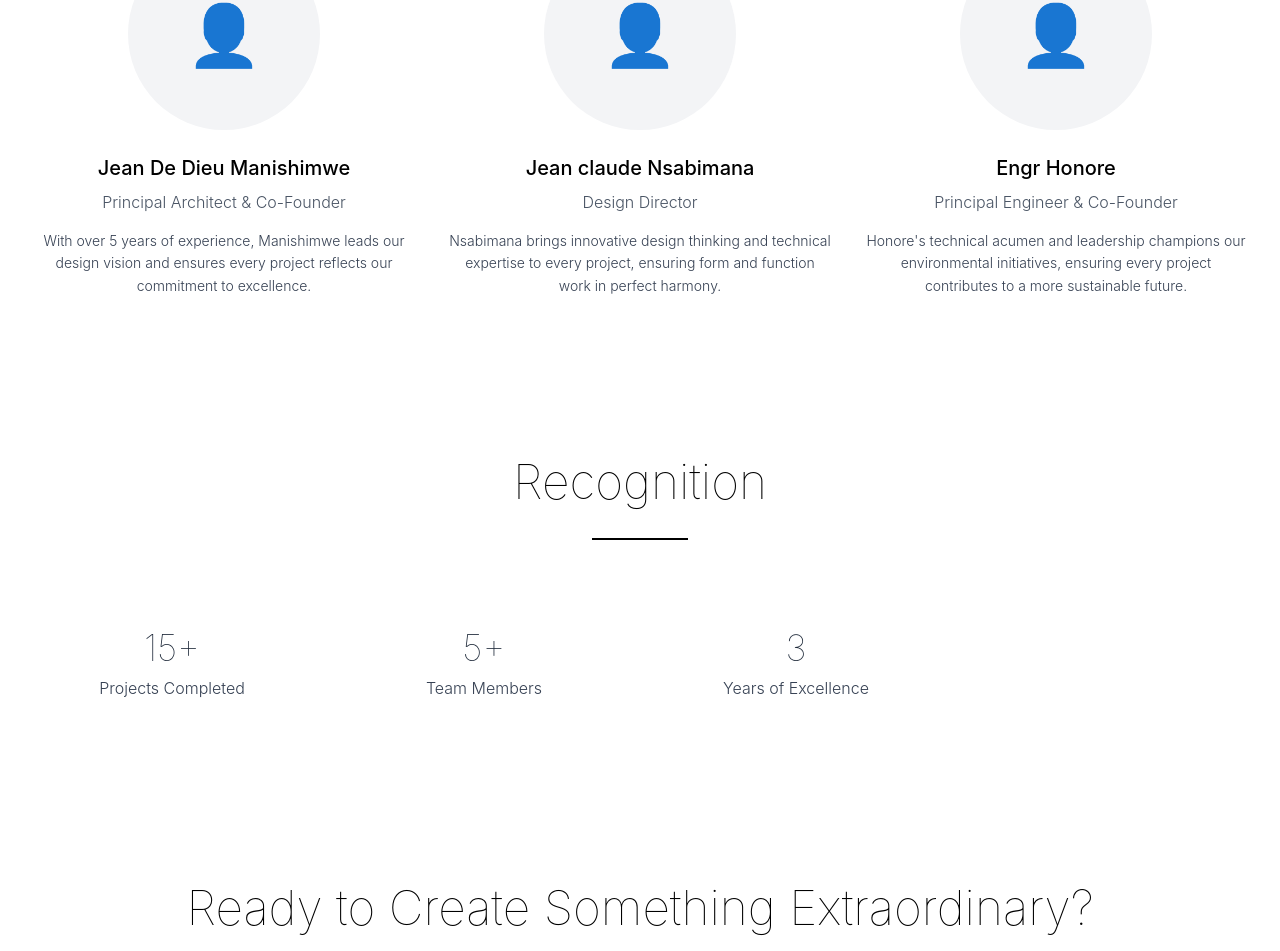
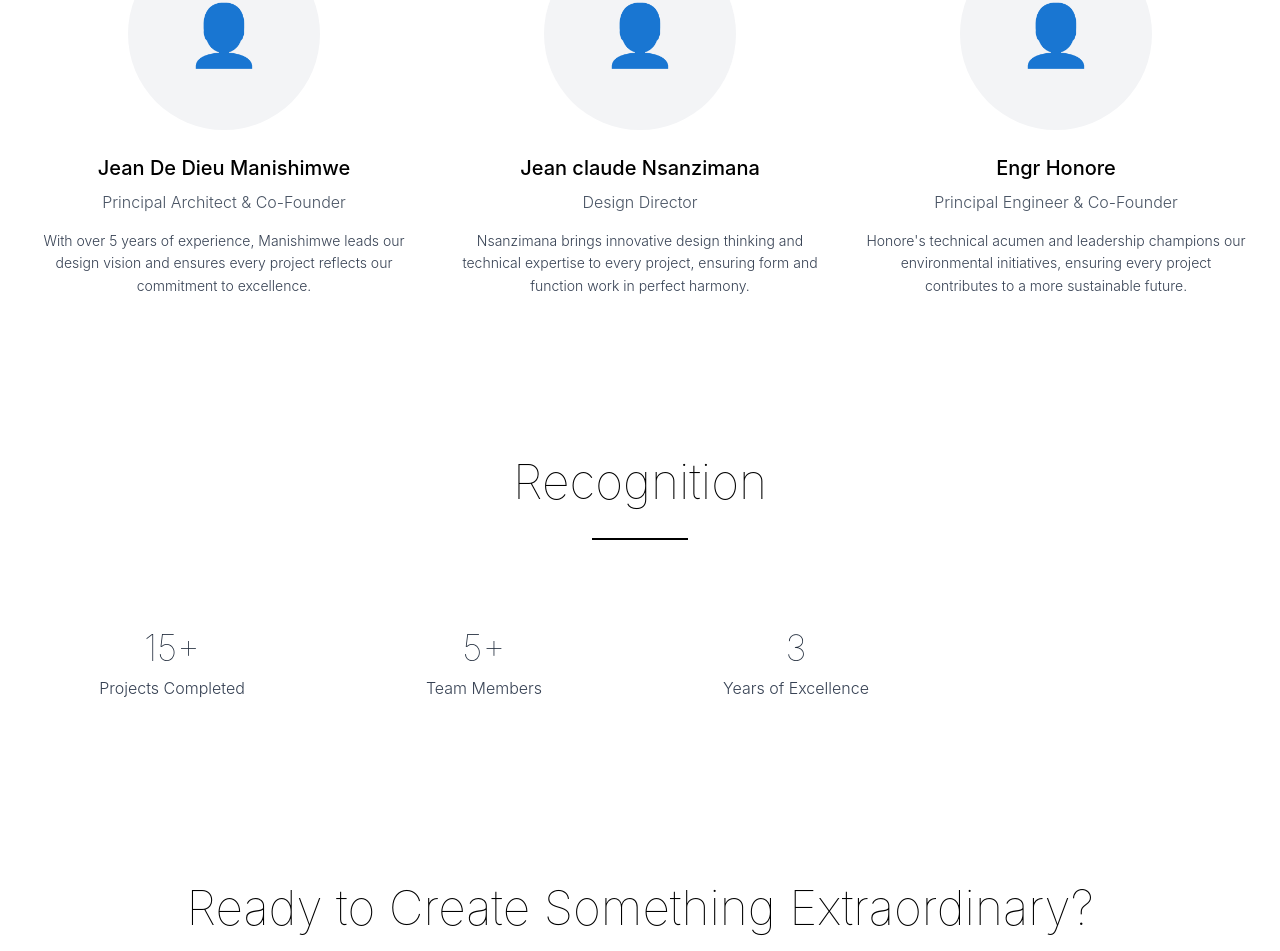
Before and after one commit to benoitabijuru/fact, a Next.js app: page /about-us in a window 1280 px wide. Shown: the part 4162-5113 px from the top of the page. Built offline with nearby package versions, Linux system fonts and the light colour scheme.

Commit message:
final commit

```diff
--- a/components/AboutUs.tsx
+++ b/components/AboutUs.tsx
@@ -377,7 +377,7 @@ const AboutUsPage = () => {
         <div className="grid md:grid-cols-3 gap-8">
           {[
             { name: " Jean De Dieu Manishimwe", role: "Principal Architect & Co-Founder", desc: "With over 5 years of experience, Manishimwe leads our design vision and ensures every project reflects our commitment to excellence." },
-            { name: " Jean claude Nsabimana", role: "Design Director", desc: "Nsabimana brings innovative design thinking and technical expertise to every project, ensuring form and function work in perfect harmony." },
+            { name: " Jean claude Nsanzimana", role: "Design Director", desc: "Nsanzimana brings innovative design thinking and technical expertise to every project, ensuring form and function work in perfect harmony." },
             { name: "Engr Honore", role: "Principal Engineer & Co-Founder", desc: "Honore's technical acumen and leadership champions our environmental initiatives, ensuring every project contributes to a more sustainable future." }
           ].map((member, index) => (
             <motion.div
```
